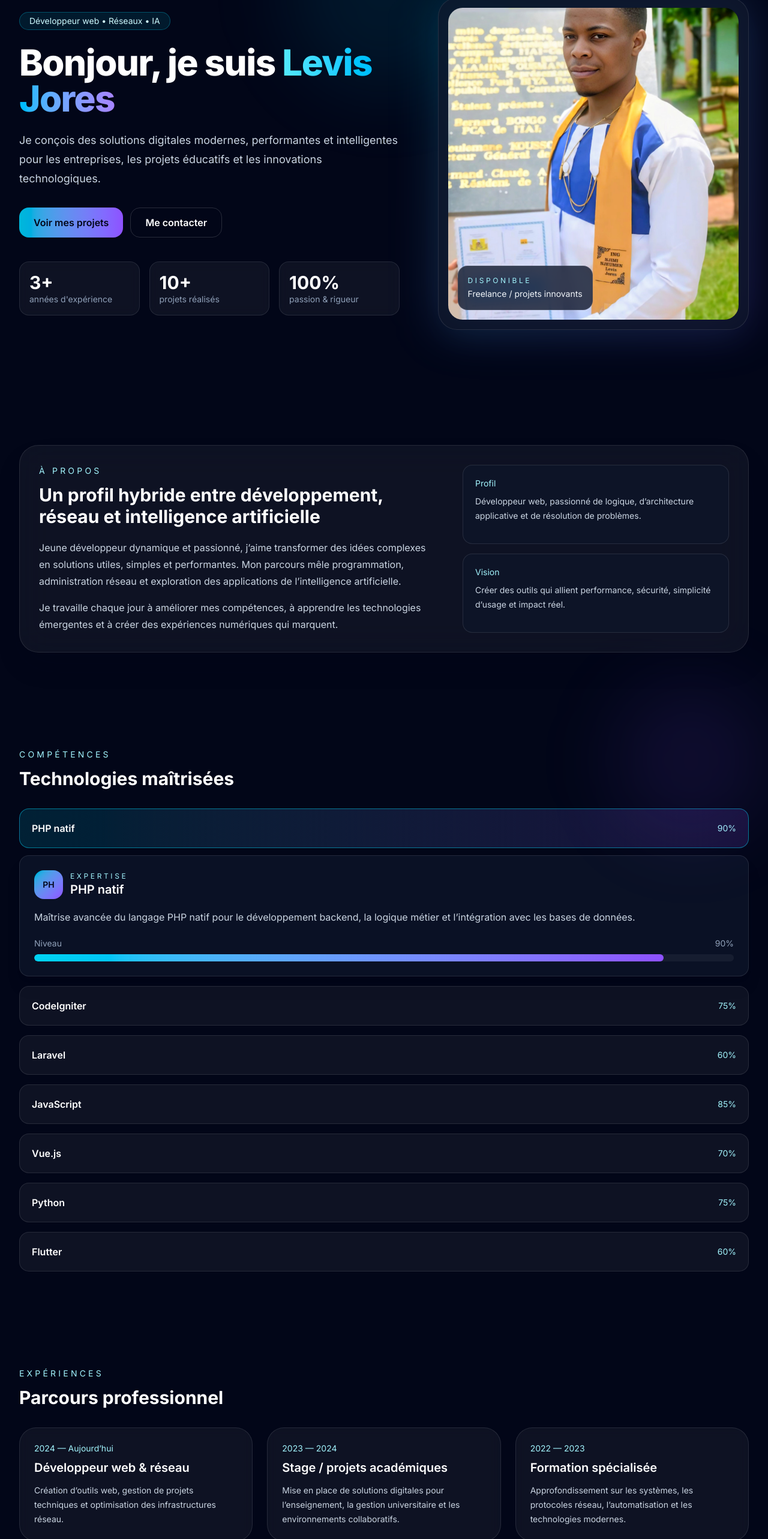
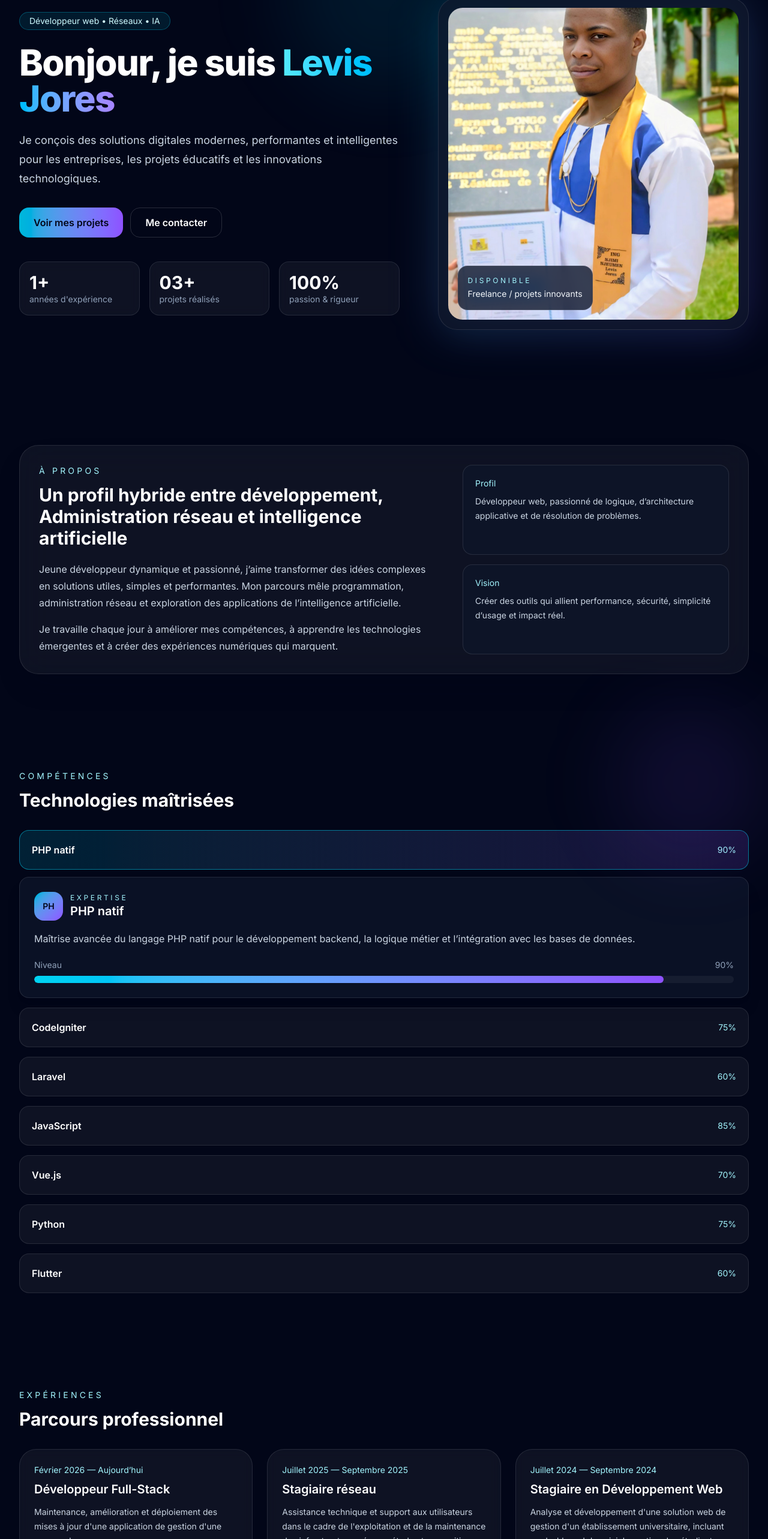
Before and after one commit to Levisjores/tech-portfolio, a Vue app: page / in a window 1280 px wide. Shown: the part 169-2735 px from the top of the page at 60% size. Built offline with nearby package versions, Linux system fonts and the light colour scheme.

Commit message:
personalisation des textes

```diff
--- a/src/App.vue
+++ b/src/App.vue
@@ -47,11 +47,11 @@
             </div>
             <div class="mt-10 grid max-w-2xl gap-4 sm:grid-cols-3">
               <div class="rounded-2xl border border-white/10 bg-white/5 p-4 backdrop-blur-sm">
-                <p class="text-3xl font-bold text-white">3+</p>
+                <p class="text-3xl font-bold text-white">1+</p>
                 <p class="text-sm text-slate-400">années d'expérience</p>
               </div>
               <div class="rounded-2xl border border-white/10 bg-white/5 p-4 backdrop-blur-sm">
-                <p class="text-3xl font-bold text-white">10+</p>
+                <p class="text-3xl font-bold text-white">03+</p>
                 <p class="text-sm text-slate-400">projets réalisés</p>
               </div>
               <div class="rounded-2xl border border-white/10 bg-white/5 p-4 backdrop-blur-sm">
@@ -79,7 +79,7 @@
           <div class="grid gap-10 lg:grid-cols-[1.2fr_0.8fr]">
             <div>
               <p class="text-sm uppercase tracking-[0.3em] text-cyan-200">À propos</p>
-              <h2 class="mt-3 text-3xl font-bold text-white">Un profil hybride entre développement, réseau et intelligence artificielle</h2>
+              <h2 class="mt-3 text-3xl font-bold text-white">Un profil hybride entre développement, Administration réseau et intelligence artificielle</h2>
               <p class="mt-5 text-base leading-7 text-slate-300">
                 Jeune développeur dynamique et passionné, j’aime transformer des idées complexes en solutions utiles, simples et performantes. Mon parcours mêle programmation, administration réseau et exploration des applications de l’intelligence artificielle.
               </p>
@@ -256,40 +256,40 @@ const skills = [
 
 const experiences = [
   {
-    title: 'Développeur web & réseau',
-    period: '2024 — Aujourd’hui',
-    description: 'Création d’outils web, gestion de projets techniques et optimisation des infrastructures réseau.',
+    title: 'Développeur Full-Stack',
+    period: 'Février 2026 — Aujourd’hui',
+    description: 'Maintenance, amélioration et déploiement des mises à jour d\'une application de gestion d\'une agence de voyage.',
   },
   {
-    title: 'Stage / projets académiques',
-    period: '2023 — 2024',
-    description: 'Mise en place de solutions digitales pour l’enseignement, la gestion universitaire et les environnements collaboratifs.',
+    title: 'Stagiaire réseau',
+    period: 'Juillet 2025 — Septembre 2025',
+    description: 'Assistance technique et support aux utilisateurs dans le cadre de l\'exploitation et de la maintenance des infrastructures réseau. étude et proposition d\'une solution d\'optimisation du routage réseau basé sur un algorithme d\intélligence artificielle.',
   },
   {
-    title: 'Formation spécialisée',
-    period: '2022 — 2023',
-    description: 'Approfondissement sur les systèmes, les protocoles réseau, l’automatisation et les technologies modernes.',
+    title: 'Stagiaire en Développement Web',
+    period: 'Juillet 2024 — Septembre 2024',
+    description: 'Analyse et développement d\'une solution web de gestion d\'un établissement universitaire, incluant un dashboard de suivi, la gestion des étudiants, des notes j\'usqu\'à la génération des borderaux de notes et d\'autres documents pédagogiques.',
   },
 ]
 
 const projects = [
   {
     name: 'Projet IA Réseau',
-    description: 'Un système intelligent visant à optimiser le choix des chemins dans un réseau grâce à des mécanismes d’analyse et de décision automatisés.',
+    description: 'Un système intelligent visant à optimiser le choix des chemins dans un réseau grâce à des mécanismes d’analyse et de décision automatisés et guidé par un agent d’intélligence artificielle, se basant sur le flux réseau en temps réel.',
     technologies: ['Python', 'Matplotlib', 'Numpy', 'Pandas', 'Scikit-learn', 'Tkinter'],
     date: '2025',
   },
   {
+    name: 'Big Data Hadoop & Spark',
+    description: 'Déploiement d’un cluster de trois nœuds pour le traitement et l’analyse de données massives avec une approche orientée apprentissage pratique.',
+    technologies: ['Hadoop', 'Spark', 'YARN'],
+    date: '2025',
+  },
+    {
     name: 'Plateforme Scolaire',
-    description: 'Une solution complète de gestion universitaire incluant tableau de bord, gestion des étudiants et suivi des ressources pédagogiques.',
+    description: 'Une solution complète de gestion universitaire incluant tableau de bord, gestion des étudiants, suivi des ressources pédagogiques.',
     technologies: ['HTML/CSS', 'MySQL', 'PHP', 'CodeIgniter'],
-    date: '2023',
-  },
-  {
-    name: 'Big Data Hadoop & Spark',
-    description: 'Déploiement d’un cluster de traitement et d’analyse de données massives avec une approche orientée apprentissage pratique.',
-    technologies: ['Hadoop', 'Spark', 'Python'],
-    date: '2025',
+    date: '2024',
   },
 ]
 
```
